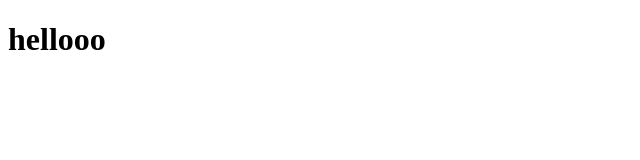
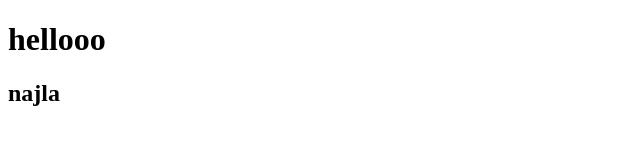
Before and after one commit to livingroomrestaurant/livingroom, a plain HTML site: page index.html in a window 1280 px wide. Shown: the full height of the page, 0-640 px from the left. Drawn offline with Linux system fonts and the light colour scheme.

Commit message:
Update index.html

```diff
--- a/index.html
+++ b/index.html
@@ -7,6 +7,6 @@
   </head>
   <body>
     <h1>hellooo</h1>
-
+    <h2>najla</h2>
   </body>
 </html>
```
